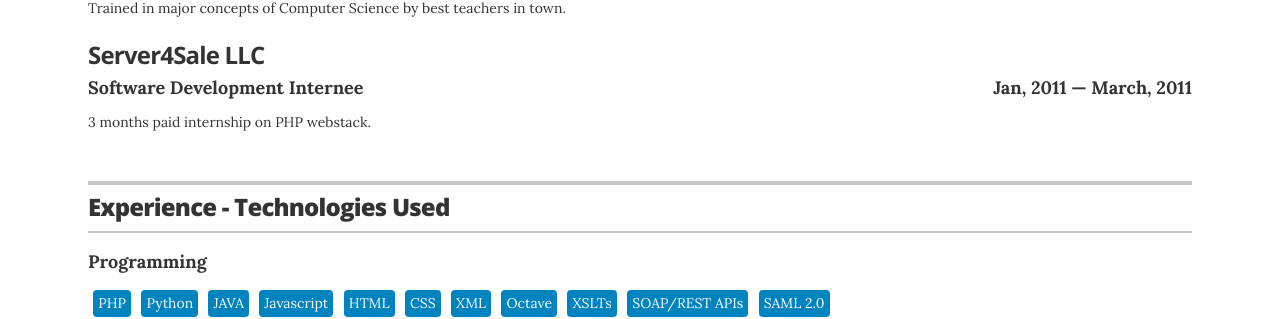
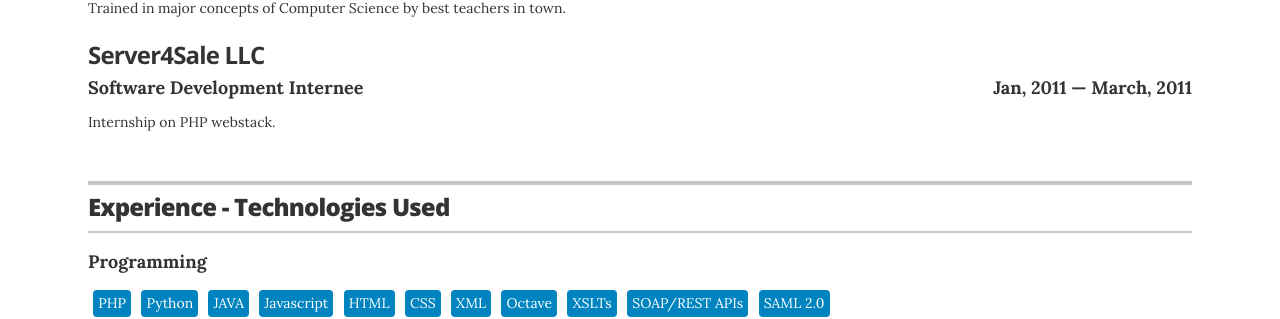
Before and after one commit to farman-a-shah/farman-a-shah.github.io, a Jekyll site: the page built from index.html, in a window 1280 px wide and 900 px high, scrolled down 1445 px. Shown: the part 147-466 px from the top of the window. Built offline with Jekyll 4.4.1, drawn with Linux system fonts in a browser that asks for light colours.

Commit message:
June 2025 update

```diff
--- a/_data/experience.yml
+++ b/_data/experience.yml
@@ -60,4 +60,4 @@
 - company: Server4Sale LLC
   position: Software Development Internee
   duration: Jan, 2011 &mdash; March, 2011
-  summary: 3 months paid internship on PHP webstack.
+  summary: Internship on PHP webstack.
```
